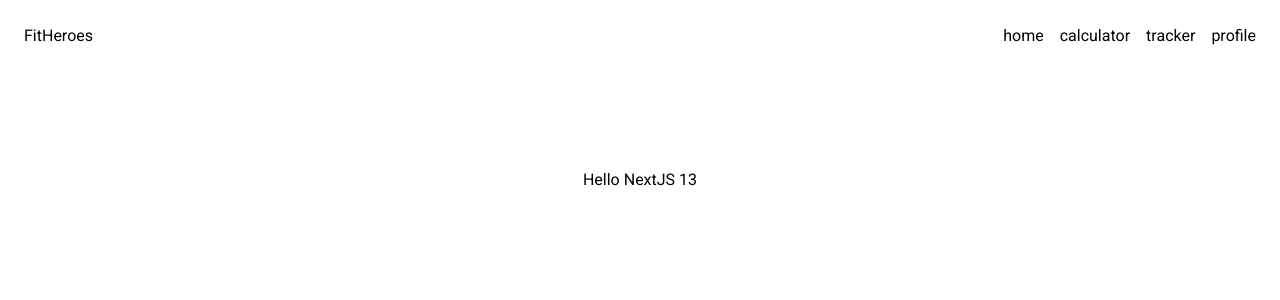
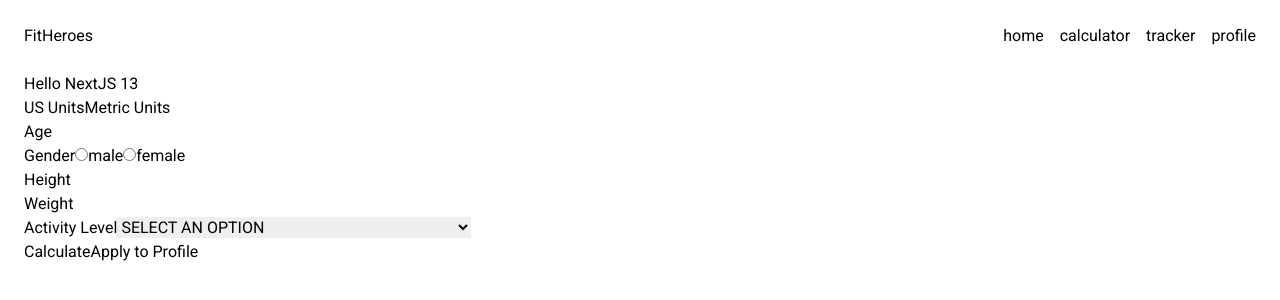
Before and after one commit to pn-code/fit-reservation, a Next.js app: page / in a window 1280 px wide. Shown: the top 300 px of the page. Built offline with nearby package versions, Linux system fonts and the light colour scheme.

Commit message:
Cleaning up code & temporarily render Calculator

```diff
--- a/app/page.tsx
+++ b/app/page.tsx
@@ -1,13 +1,10 @@
-import Image from 'next/image'
-import { Inter } from '@next/font/google'
-import styles from './page.module.css'
-
-const inter = Inter({ subsets: ['latin'] })
+import CalculatorModal from '../components/CalculatorModal'
 
 export default function Home() {
   return (
-    <main className={styles.main}>
+    <main>
       <h1>Hello NextJS 13</h1>
+      <CalculatorModal/>
     </main>
   )
 }
```
